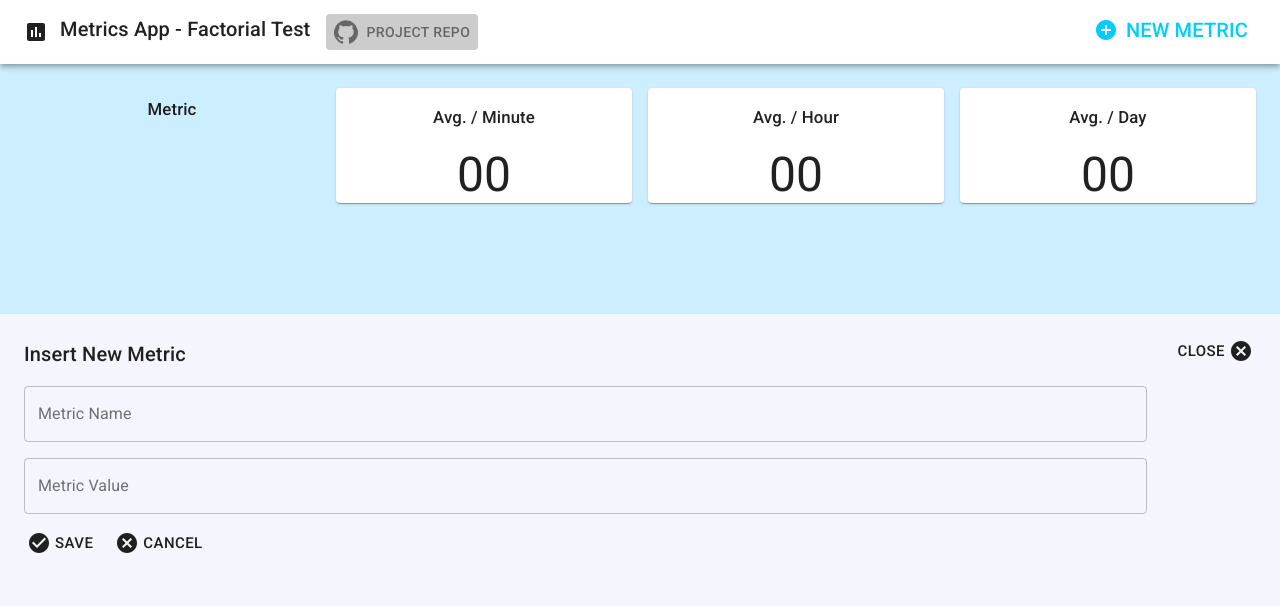
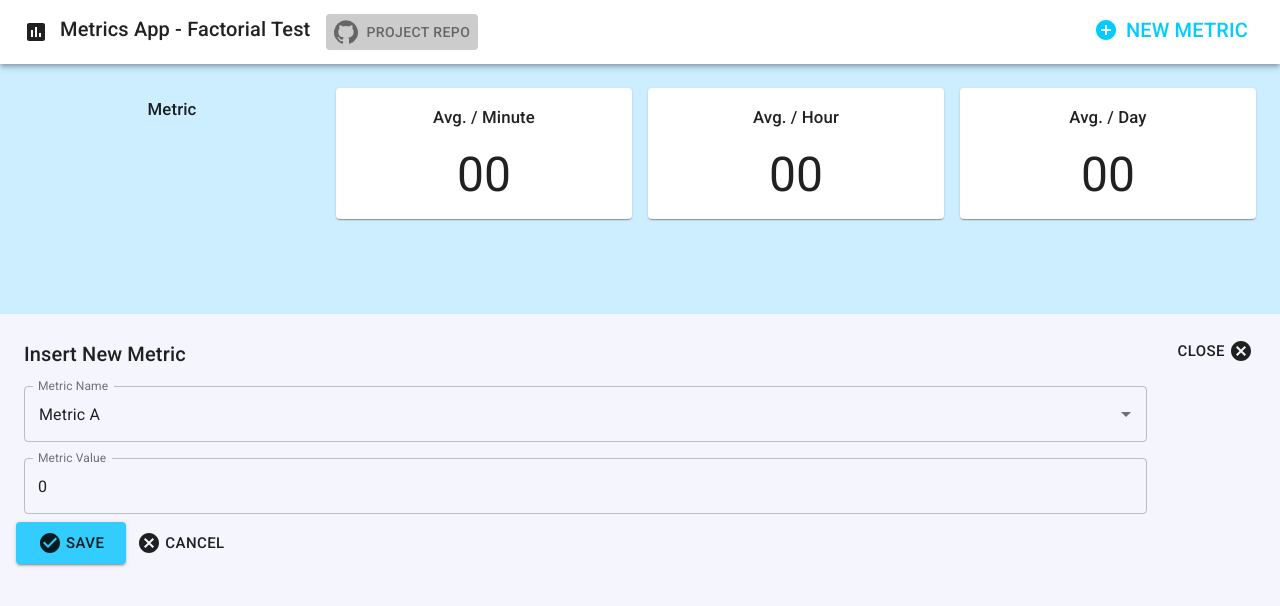
Before and after one commit to chandimaj1/factorial-test, a React (Create React App) app: page / in a window 1280 px wide. Shown: the top 606 px of the page. Built offline with nearby package versions, Linux system fonts and the light colour scheme.

Commit message:
50% completed

```diff
--- a/package.json
+++ b/package.json
@@ -5,6 +5,8 @@
   "dependencies": {
     "@material-ui/core": "^4.12.3",
     "@material-ui/icons": "^4.11.2",
+    "@material-ui/lab": "^4.0.0-alpha.60",
+    "@material-ui/pickers": "^3.3.10",
     "@testing-library/jest-dom": "^5.11.4",
     "@testing-library/react": "^11.1.0",
     "@testing-library/user-event": "^12.1.10",
--- /dev/null
+++ b/src/Components/controls/Autocomplete.js
@@ -0,0 +1,18 @@
+import React from 'react';
+import { TextField as MuiTextField } from '@material-ui/core';
+import { Autocomplete as MuiAutocomplete } from '@material-ui/lab';
+
+
+export default function Autocomplete(props) {
+
+    const {name, label, value, options} = props;
+
+    return (
+        <MuiAutocomplete
+        options={options}
+        getOptionLabel={(option) => option.title}
+        renderInput={(params) => <MuiTextField {...params} name={name} label={label} variant="outlined" />}
+        defaultValue={value}
+        />
+    )
+}
--- /dev/null
+++ b/src/Components/controls/Button.js
@@ -0,0 +1,20 @@
+import React from 'react';
+import {Button as MuiButton} from '@material-ui/core';
+
+export default function Button(props) {
+    const {label, variant, color, size, onClick} = props;
+
+    return (
+        <MuiButton
+        variant={variant || "contained"}
+        size={size || "large"}
+        color={color || "primary"}
+        onClick={onClick}
+        >
+            {
+                props.children ? props.children : label
+                // If has inner html, show inner html, if not show label
+            }
+        </MuiButton>
+    )
+}
--- /dev/null
+++ b/src/Components/controls/Controls.js
@@ -0,0 +1,15 @@
+/**
+ * The Controls component hosts all the controls for quick,
+ *  easy and contained controls import for any usecase
+ */
+import Input from "./Input";
+import Autocomplete from "./Autocomplete";
+import Button from "./Button";
+
+const Controls = {
+    Input,
+    Autocomplete,
+    Button,
+}
+
+export default Controls;
--- /dev/null
+++ b/src/Components/controls/Input.js
@@ -0,0 +1,16 @@
+import React from 'react';
+import { TextField } from '@material-ui/core';
+
+export default function Input(props) {
+
+    const {name, label, value, onChange} = props;
+    return (
+        <TextField
+            variant="outlined"
+            label={label}
+            name={name}
+            value={value}
+            onChange={onChange}
+        />
+    )
+}
--- /dev/null
+++ b/src/Components/useForm.js
@@ -0,0 +1,70 @@
+import React, {useState} from 'react';
+import { makeStyles } from '@material-ui/core';
+
+
+/**
+ *
+ * Form Hooks
+ */
+export function useForm(initialMetricValues) {
+    const [values, setValues] = useState(initialMetricValues);
+
+    //Common function to handle all input changes
+    const handleInputChange = e => {
+
+        const {name,value} = e.target;  //Getting name and values from event target
+
+        //Setting values (Updating initial values)
+        setValues({
+            ...values,
+            [name]:value
+        })
+    }
+
+    //Return the related function
+    return {
+        values,
+        setValues,
+        handleInputChange,
+    }
+}
+
+
+
+/**
+ *
+ * Form
+ */
+
+//Form Related styles
+const useStyles = makeStyles(theme =>({
+    root:{
+
+        //Form root
+        padding: theme.spacing(2),
+
+        //Form Title
+        '& .MuiTypography-root ':{
+            padding: theme.spacing(1)
+        },
+
+        //Form Text fields
+        '& .MuiFormControl-root':{
+            margin:theme.spacing(1),
+            width:'90%'
+        }
+
+    }
+}));
+
+export function Form(props) {
+    const classes = useStyles();
+    return (
+        <form className={classes.root} autoComplete="off">
+            {
+                props.children
+                // Passed child elements via props parameter
+            }
+        </form>
+    )
+}
--- a/src/Sections/AddMetrics.js
+++ b/src/Sections/AddMetrics.js
@@ -1,44 +1,38 @@
-import React,{useState, useEffect} from 'react';
-import { Button, Grid,makeStyles,TextField, Typography } from '@material-ui/core';
+import React from 'react';
+import { Button, Grid, Typography } from '@material-ui/core';
 import CancelIcon from '@material-ui/icons/Cancel';
 import CheckCircleIcon from '@material-ui/icons/CheckCircle';
+import {useForm, Form} from '../Components/useForm';
 
-const initalMetricValue = {
+// all custom form Control components
+import Controls from '../Components/controls/Controls';
+
+// Services related to metrics
+import * as metricService  from '../Services/metricServices';
+
+// Object containing initial metric values
+const initalMetricValues = {
     id:0,
-    name:'',
-    value:''
+    metricName:metricService.getDefaultMetrics()[0],
+    metricValue:0,
+    timestamp: new Date(),
 }
-
-const useStyles = makeStyles(theme =>({
-    textFields:{
-        margin:theme.spacing(1),
-        width:'90%'
-    },
-
-    popupTitle:{
-        padding: theme.spacing(1)
-    },
-
-    form:{
-        padding: theme.spacing(2),
-    }
-
-}));
 
 export default function AddMetrics() {
 
-    const classes = useStyles();
-
-    const [values, setValues] = useState(initalMetricValue);
-
+    //Get the relavent functions from useForm custom hook component
+    const {
+        values,
+        setValues,
+        handleInputChange
+    } = useForm(initalMetricValues);
 
     return (
-       <form className={classes.form}>
+       <Form>
            <Grid container>
                <Grid item>
                    <Typography
                     variant="h6"
-                    className={classes.popupTitle}
                    >
                        Insert New Metric
                     </Typography>
@@ -51,35 +45,36 @@ export default function AddMetrics() {
                    </Button>
                </Grid>
            </Grid>
+
            <Grid container>
                <Grid item xs={12}>
-                   <TextField
-                    variant="outlined"
+                    <Controls.Autocomplete
+                    value = {values.metricName}
+                    name="metricName"
                     label="Metric Name"
-                    value={values.name}
-                    className={classes.textFields}
-                   />
+                    onChange={handleInputChange}
+                    options={metricService.getDefaultMetrics()}
+                    />
                </Grid>
                <Grid item xs={12}>
-                    <TextField
-                    variant="outlined"
+                    <Controls.Input
                     label="Metric Value"
-                    value={values.value}
-                    className={classes.textFields}
+                    name="metricValue"
+                    value={values.metricValue}
+                    onChange={handleInputChange}
                    />
                </Grid>
                <Grid item>
-                   <Button size="large">
+                    <Controls.Button>
                         <CheckCircleIcon style={{marginRight:'4px'}} />
                        Save
-                   </Button>
+                   </Controls.Button>
                    <Button size="large">
                         <CancelIcon style={{marginRight:'4px'}} />
                         Cancel
                    </Button>
                </Grid>
            </Grid>
-
-       </form>
+        </Form>
     )
 }
--- a/src/Sections/Averages.js
+++ b/src/Sections/Averages.js
@@ -1,7 +1,7 @@
 import React from 'react';
 import { makeStyles, Typography, Paper } from '@material-ui/core';
 import { Grid } from '@material-ui/core';
-import CountUp from 'react-countup';
+//import CountUp from 'react-countup';
 
 
 const useStyles =  makeStyles(theme =>({
@@ -14,7 +14,8 @@ const useStyles =  makeStyles(theme =>({
         zIndex:'-1',
         padding:theme.spacing(2),
         '& .MuiPaper-root ':{
-            margin:theme.spacing(1)
+            margin:theme.spacing(1),
+            paddingBottom:theme.spacing(2),
         }
     },
 
@@ -26,7 +27,7 @@ const useStyles =  makeStyles(theme =>({
     },
 
     counter:{
-        textAlign:'center'
+        textAlign:'center',
     }
 }));
 
--- /dev/null
+++ b/src/Services/metricServices.js
@@ -0,0 +1,6 @@
+export const getDefaultMetrics = ()=>([
+    {title:"Metric A", value:0},
+    {title:"Metric B", value:1},
+    {title:"Metric C", value:2},
+    {title:"Metric D", value:3},
+])
```
Also changed, not shown: 1 other file (tests, documents, lock files or other folders).
